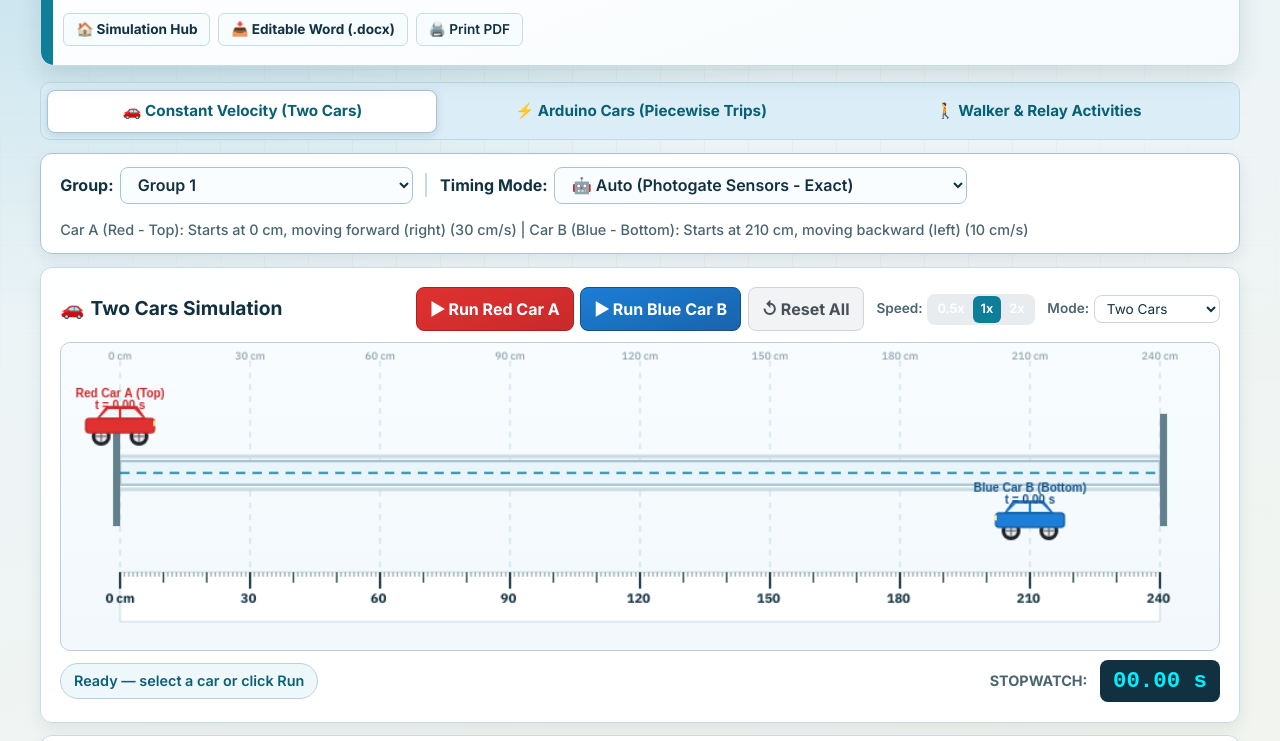
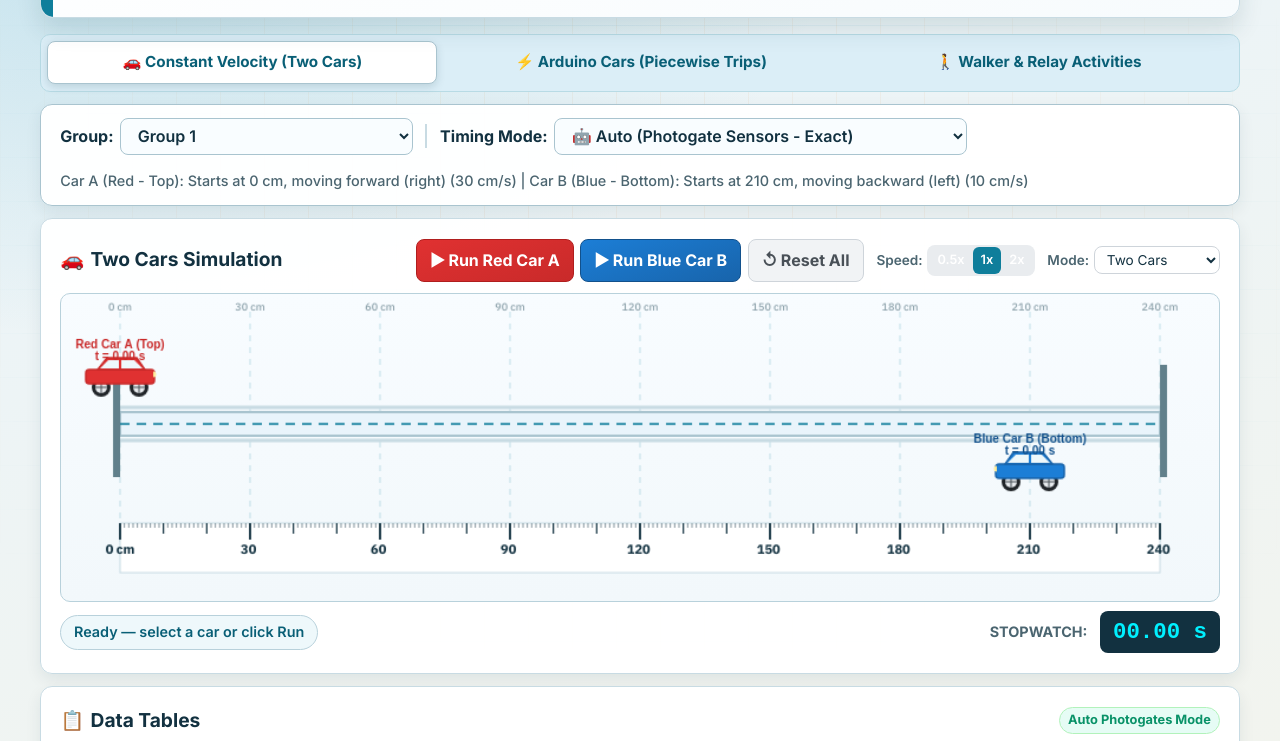
Before and after one commit to Thinking-Experiment-Sims/constant-velocity-sim, a website with bundled scripts: page index.html in a window 1280 px wide. Shown: the part 151-892 px from the top of the page. Built offline with nearby package versions, Linux system fonts and the light colour scheme; a web font is replaced by a local one.

Commit message:
Remove export and print buttons from simulation interface

```diff
--- a/index.html
+++ b/index.html
@@ -24,8 +24,6 @@
         </div>
         <div style="display: flex; gap: 0.5rem; flex-wrap: wrap; align-items: center;">
           <a href="https://thinking-experiment-sims.github.io/interactive-physics/" class="btn btn-ghost" style="background: var(--surface-alt); color: var(--ink); border: 1px solid var(--border); border-radius: 6px; padding: 0.35rem 0.75rem; text-decoration: none; display: inline-flex; align-items: center; gap: 0.35rem; font-weight: 700; font-size: 0.85rem;">🏠 Simulation Hub</a>
-          <a href="Constant_Velocity_Motion_Handout.docx" download class="btn btn-ghost" style="background: var(--surface-alt); color: var(--ink); border: 1px solid var(--border); border-radius: 6px; padding: 0.35rem 0.75rem; text-decoration: none; display: inline-flex; align-items: center; gap: 0.35rem; font-weight: 700; font-size: 0.85rem;">📥 Editable Word (.docx)</a>
-          <button class="btn btn-ghost" onclick="window.print()" style="background: var(--surface-alt); color: var(--ink); border: 1px solid var(--border); border-radius: 6px; padding: 0.35rem 0.75rem; font-size: 0.85rem; font-weight: 600; cursor: pointer;">🖨️ Print PDF</button>
         </div>
       </div>
     </header>
```
